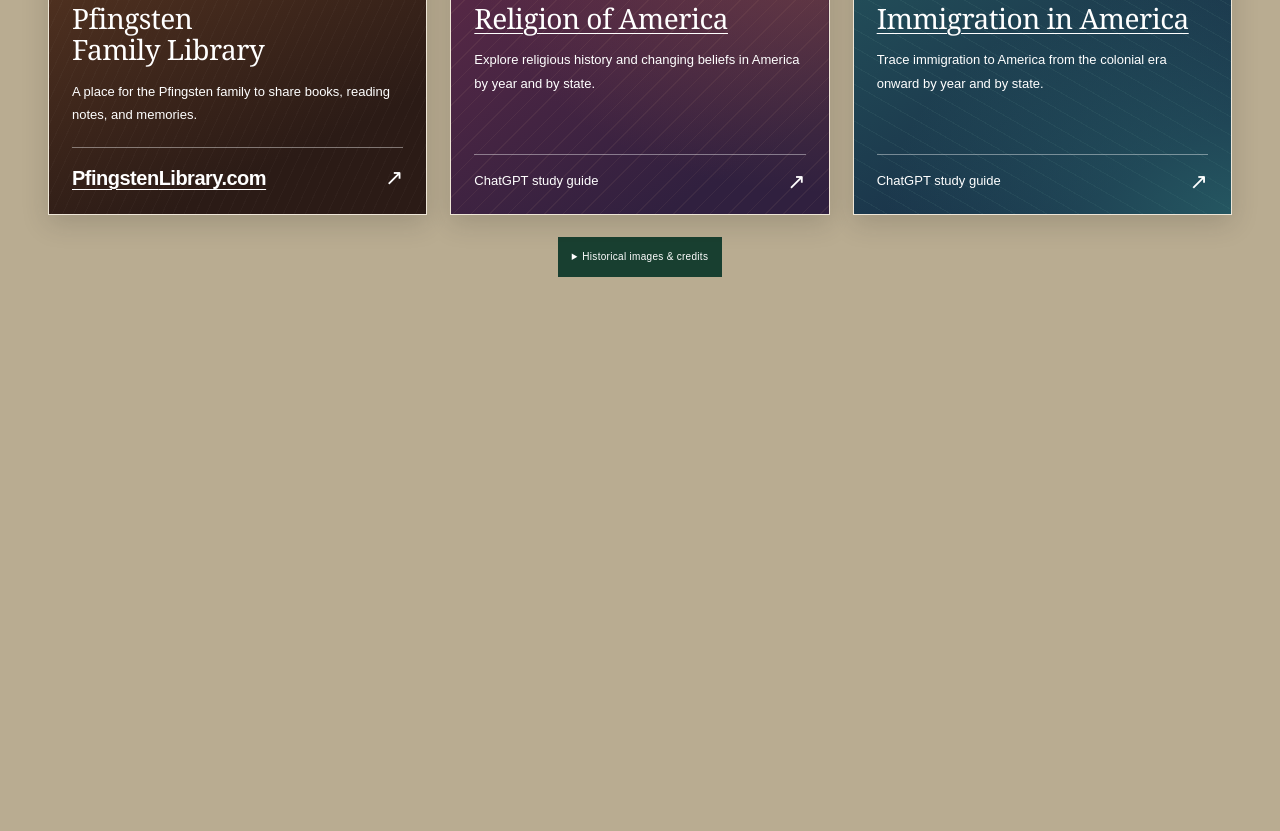
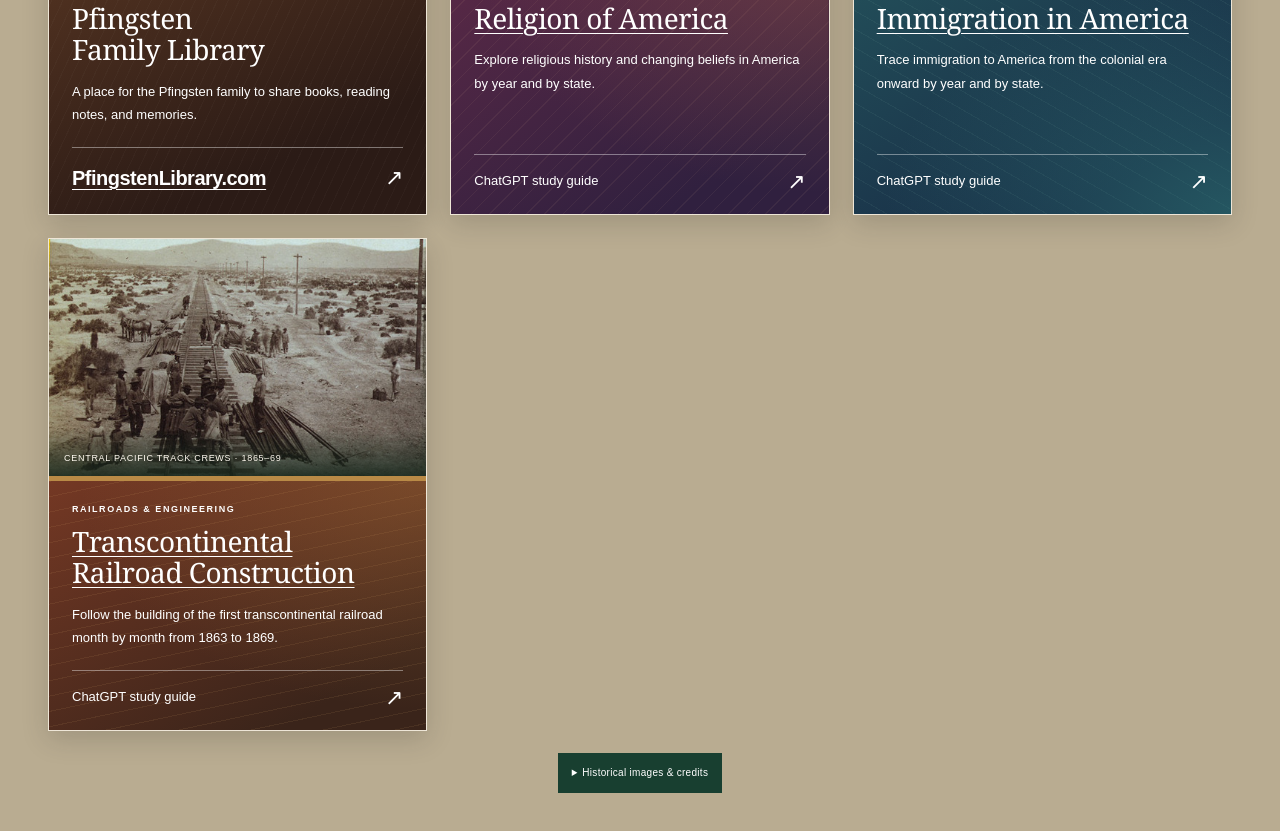
Before and after one commit to Robeywan/RobeyProductions, a plain HTML site: page index.html in a window 1280 px wide. Shown: the part 1236-2067 px from the top of the page. Before the commit the page ends 1553 px from the top, so only its background shows below. Drawn offline with Linux system fonts and the light colour scheme.

Commit message:
Add Transcontinental Railroad Construction study guide

```diff
--- a/index.html
+++ b/index.html
@@ -71,6 +71,15 @@
     .religion .card-art > img { object-position:center 44%; }
     .immigration .card-art { background:#244850; border-bottom-color:#59a494; }
     .immigration .card-art > img { object-position:center 45%; }
+    .railroad .card-art { background:#2f231b; border-bottom-color:#b98a46; }
+    .railroad .card-art > img { object-fit:contain; }
+    @supports (object-view-box: inset(0)) {
+      .railroad .card-art > img {
+        object-view-box:inset(5.1% 50.2% 9.8% 7.4%);
+        object-fit:cover;
+        object-position:center 65%;
+      }
+    }
     .image-note { position:absolute; bottom:0; left:0; right:0; background:linear-gradient(transparent,#132419da); color:#fffaf0; font-size:9px; letter-spacing:.08em; padding:24px 15px 11px; line-height:1.4; }
     .card-content { display:flex; flex-direction:column; flex:1; padding:23px 23px 21px; color:#fff; background-size:100% 100%; background-position:center; background-repeat:no-repeat; }
     .indigenous .card-content { background-color:#082b24; background-image:linear-gradient(#082b24a3,#082b24a3),url('assets/indigenous-card-background.webp'); }
@@ -84,6 +93,10 @@
     .immigration .card-content {
       background-color:#1c3d4b;
       background-image:radial-gradient(ellipse at bottom right,#358b8370,transparent 65%),repeating-linear-gradient(30deg,#8fc5b211 0 1px,transparent 1px 16px),linear-gradient(150deg,#23505a,#182d46 80%);
+    }
+    .railroad .card-content {
+      background-color:#502817;
+      background-image:radial-gradient(ellipse at top right,#c4824155,transparent 65%),repeating-linear-gradient(168deg,#efbe7515 0 1px,transparent 1px 15px),linear-gradient(150deg,#743824,#3a241a 82%);
     }
     .card-category { text-transform:uppercase; font-size:9px; font-weight:600; letter-spacing:.17em; color:#fff; margin:0 0 12px; }
     h3 { font-family:Georgia, 'Times New Roman', serif; font-size:28px; font-weight:400; line-height:1.13; letter-spacing:-.5px; margin-bottom:14px; }
@@ -252,6 +265,20 @@
             </div>
           </a>
         </li>
+        <li id="railroad">
+          <a class="site-card railroad" href="https://transcontinental-railroad-construction-atlas.george-robey.chatgpt.site/" aria-labelledby="railroad-card-title">
+            <figure class="card-art">
+              <img src="assets/humboldt-railhead.jpg" width="1200" height="597" alt="Central Pacific crews working at the end of the tracks on Nevada’s Humboldt Plains." loading="lazy">
+              <figcaption class="image-note">CENTRAL PACIFIC TRACK CREWS · 1865–69</figcaption>
+            </figure>
+            <div class="card-content">
+              <p class="card-category">Railroads &amp; engineering</p>
+              <h3 class="study-guide-title" id="railroad-card-title">Transcontinental Railroad Construction</h3>
+              <p class="card-description">Follow the building of the first transcontinental railroad month by month from 1863 to 1869.</p>
+              <div class="card-bottom"><span class="study-guide-platform">ChatGPT study guide</span><span class="arrow" aria-hidden="true">↗</span></div>
+            </div>
+          </a>
+        </li>
       </ul>
     </section>
     <details class="credits" id="image-credits">
@@ -269,6 +296,7 @@
         <li>Library illustration from the <a href="https://pfingstenlibrary.com/">Pfingsten Family Library</a> homepage.</li>
         <li><a href="https://dlg.usg.edu/record/nge_ngen_m-10216">World’s Parliament of Religions</a>, Chicago, 1893. Digital Library of Georgia and Wikimedia Commons. Public domain.</li>
         <li><a href="https://www.loc.gov/item/2014710704/">Arriving at Ellis Island</a>, Bain News Service, c. 1915–20. Library of Congress, LC-DIG-ggbain-30547. No known restrictions on publication.</li>
+        <li><a href="https://exhibits.lib.usu.edu/items/show/19212">End of Track, on Humboldt Plains</a>, Alfred A. Hart, 1865–69. Library of Congress, via Utah State University Digital Exhibits. Public domain.</li>
       </ul>
     </details>
     <div class="page-end" aria-hidden="true"></div>
--- a/service-worker.js
+++ b/service-worker.js
@@ -1,5 +1,5 @@
 const cachePrefix = "robey-productions-app-";
-const cacheName = cachePrefix + "2";
+const cacheName = cachePrefix + "3";
 const pages = new Map([
   ["/", "/"],
   ["/index.html", "/"],
@@ -20,6 +20,7 @@ const artwork = [
   "/assets/blanket.jpg",
   "/assets/douglass.jpg",
   "/assets/history.jpg",
+  "/assets/humboldt-railhead.jpg",
   "/assets/indigenous-art.jpg",
   "/assets/indigenous-card-background.webp",
   "/assets/indigenous-portrait.jpg",
```
Also changed, not shown: assets/image-sources.json (+12 -0 lines), assets/humboldt-railhead.jpg (added).
